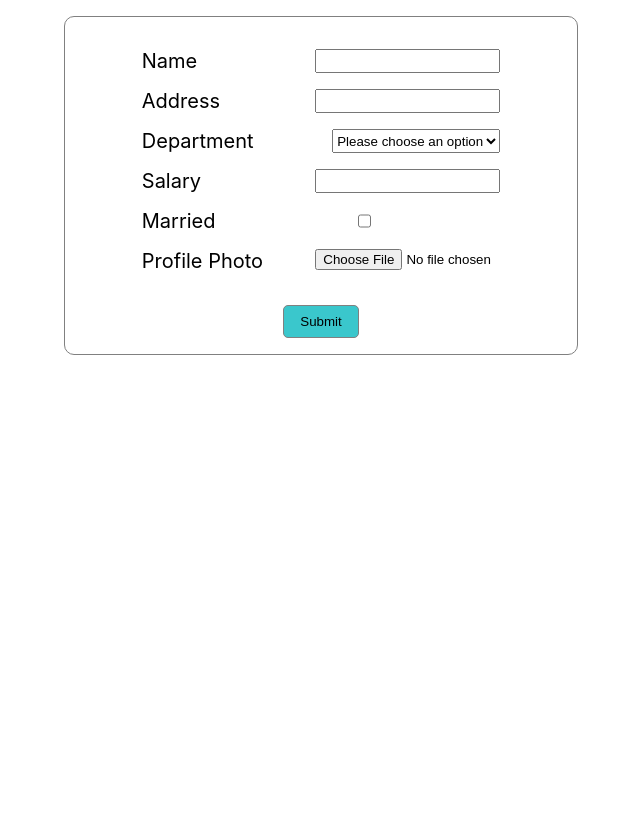
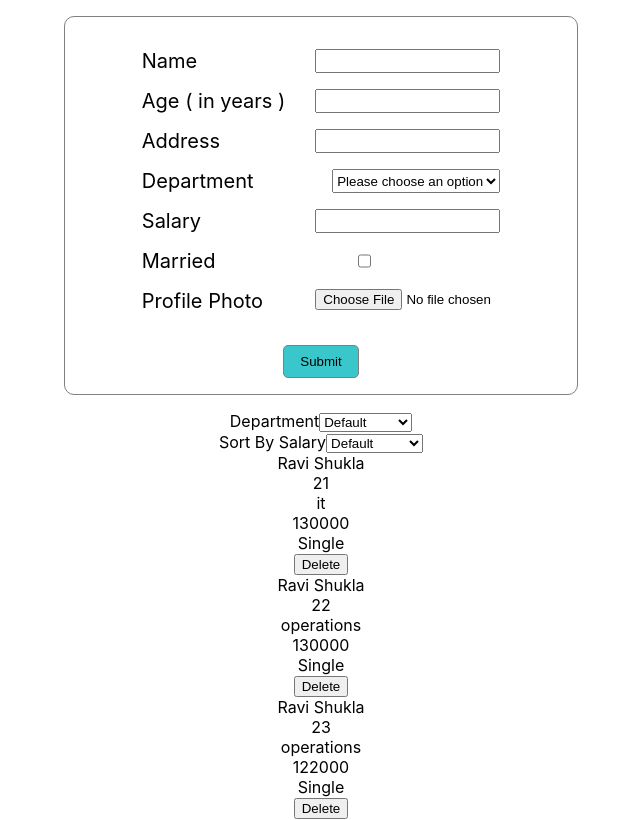
Before and after one commit to Rshukla12/Employee-Management, a React (Create React App) app: page / in a window 1280 px wide. Shown: the top 820 px of the page, without its empty margins (319-959 px from the left). Built offline with nearby package versions, Linux system fonts and the light colour scheme; data requests are answered from the project's data file.

Commit message:
Added table view and functionality to sort and filter department wise

```diff
--- /dev/null
+++ b/db.json
@@ -0,0 +1,60 @@
+{
+  "profile": [
+    {
+      "name": "Ravi Shukla",
+      "age": "21",
+      "address": "124,Ashapuri Society-2, Bamroli Road,, Udhna",
+      "departement": "",
+      "salary": "130000",
+      "maritalState": false,
+      "profilePhoto": "",
+      "department": "it",
+      "id": 5
+    },
+    {
+      "name": "Ravi Shukla",
+      "age": "22",
+      "address": "124,Ashapuri Society-2, Bamroli Road,, Udhna",
+      "departement": "",
+      "salary": "130000",
+      "maritalState": false,
+      "profilePhoto": "",
+      "department": "operations",
+      "id": 6
+    },
+    {
+      "name": "Ravi Shukla",
+      "age": "23",
+      "address": "124,Ashapuri Society-2, Bamroli Road,, Udhna",
+      "departement": "",
+      "salary": "122000",
+      "maritalState": false,
+      "profilePhoto": "",
+      "department": "operations",
+      "id": 7
+    },
+    {
+      "name": "Ravi Shukla",
+      "age": "22",
+      "address": "124,Ashapuri Society-2, Bamroli Road,, Udhna",
+      "departement": "",
+      "salary": "130000",
+      "maritalState": false,
+      "profilePhoto": "",
+      "department": "resources",
+      "id": 8
+    },
+    {
+      "name": "Ravi Shukla",
+      "age": "22",
+      "address": "124,Ashapuri Society-2, Bamroli Road,, Udhna",
+      "departement": "",
+      "salary": "220000",
+      "maritalState": false,
+      "profilePhoto": "",
+      "department": "resources",
+      "maritalStatus": true,
+      "id": 9
+    }
+  ]
+}
--- a/package.json
+++ b/package.json
@@ -11,13 +11,16 @@
     "react": "^17.0.2",
     "react-dom": "^17.0.2",
     "react-scripts": "4.0.3",
+    "serve": "^13.0.2",
     "web-vitals": "^1.1.2"
   },
   "scripts": {
     "start": "react-scripts start",
     "build": "react-scripts build",
     "test": "react-scripts test",
-    "eject": "react-scripts eject"
+    "eject": "react-scripts eject",
+    "server": "json-server db.json --watch",
+    "serve": "serve ./build"
   },
   "eslintConfig": {
     "extends": [
--- a/src/App.js
+++ b/src/App.js
@@ -1,10 +1,11 @@
 import './App.css';
-import Form from './Components/Form/Form';
+import EmployeeManagement from './Components/EmployeeManagement';
 
 function App() {
+
   return (
     <div className="App">
-      <Form />
+      <EmployeeManagement />
     </div>
   );
 }
--- /dev/null
+++ b/src/Components/EmployeeManagement.jsx
@@ -0,0 +1,16 @@
+import React, { useState } from "react";
+import Form from "./Form/Form";
+import Table from "./Table/Table";
+
+const EmployeeManagement = () => {
+    const [isUpdated, setIsUpdated] = useState(false);
+
+    return (
+      <>
+        <Form setIsUpdated={setIsUpdated}/>
+        <Table isUpdated={isUpdated}/>
+      </>
+    );
+}
+
+export default EmployeeManagement;
--- a/src/Components/Form/Form.jsx
+++ b/src/Components/Form/Form.jsx
@@ -1,8 +1,8 @@
 import React, { useEffect, useRef, useState } from "react";
 import styles from "./Form.module.css";
+import axios from "axios";
 
-const Form = ({onFormSubmit}) => {
-    const [formState, setFormState] = useState({
+const intial = {
     name: "",
     age: "",
     address: "",
@@ -10,14 +10,19 @@ const Form = ({onFormSubmit}) => {
     salary: "",
     maritalState: false,
     profilePhoto: ""
-    });
+};
+
+const Form = ({setIsUpdated}) => {
     const [ imageSrc, setImageSrc ] = useState("");
+    const [isLoading, setIsLoading] = useState(false);
+    const [isError, setIsError] = useState(false);
+    const [formState, setFormState] = useState(intial);
     const imageRef = useRef(null);
 
     const handleFormUpdate = (e) => {
         const { name, value, type, checked } = e.target;
         let val = type === "checkbox" ? checked : value;
-        if ( name === "salary" && Number.isNaN(Number(e.target.value) ) ) return;
+        if ( ( name === "salary" || name === "age" ) && Number.isNaN(Number(e.target.value) ) ) return;
         setFormState({
             ...formState,
             [name]:val
@@ -26,8 +31,20 @@ const Form = ({onFormSubmit}) => {
 
     const handleFormSubmit = (e) => {
         e.preventDefault();
-        // onFormSubmit(formState);
-        console.log(formState)
+        setIsLoading(true);
+        axios.post("http://localhost:3000/profile", formState )
+        .then( res => {
+            setFormState(intial);
+            setImageSrc("");
+        })
+        .catch( err => {
+            setIsError(true);
+            console.log(err);
+        })
+        .finally( () => {
+            setIsLoading(false);
+            setIsUpdated(val=> !val);
+        } )
     }
 
     const handlePhotoChange = (e) => {
@@ -47,9 +64,19 @@ const Form = ({onFormSubmit}) => {
 
     return (
         <form className={styles.form} onSubmit={handleFormSubmit}>
+            { isLoading ? (
+                <div>...Loading</div>
+            ) : isError ? (
+                <div>...Error</div>
+            ) : (
+                <div>
                     <div className={styles.inpRow} >
                         <label htmlFor="name">Name</label>
                         <input type="text" onChange={handleFormUpdate} name="name" value={formState.name} required={true}/>
+                    </div>
+                    <div className={styles.inpRow} >
+                        <label htmlFor="age">Age ( in years )</label>
+                        <input type="text" onChange={handleFormUpdate} name="age" value={formState.age} required={true}/>
                     </div>
                     <div className={styles.inpRow} >
                         <label htmlFor="address">Address</label>
@@ -71,7 +98,7 @@ const Form = ({onFormSubmit}) => {
                     </div>
                     <div className={styles.inpRow} >
                         <label htmlFor="maritalStatus">Married</label>
-                <input type="checkbox" onChange={handleFormUpdate} name="maritalStatus" value={formState.maritalState} required={true} />
+                        <input type="checkbox" onChange={handleFormUpdate} name="maritalStatus" value={formState.maritalState} />
                     </div>
                     <div className={styles.inpRow} >
                         <label htmlFor="profile">Profile Photo</label>
@@ -85,6 +112,8 @@ const Form = ({onFormSubmit}) => {
                         )}
                     </div>
                     <input type="submit" value="Submit" className={styles.submit} />
+                </div>
+            )}
         </form>
     )
 }
--- a/src/Components/Form/Form.module.css
+++ b/src/Components/Form/Form.module.css
@@ -25,7 +25,7 @@
 .img {
     width: 10rem;
     height: 10rem;
-    margin-left: 31%;
+    margin: auto;
 }
 .inpRow > input[type="checkbox"] {
     margin-right: 36%;
--- a/src/Components/Table/Table.jsx
+++ b/src/Components/Table/Table.jsx
@@ -0,0 +1,98 @@
+import React, { useState, useEffect } from "react";
+import TableItem from "./TableItem";
+import style from "./Table.module.css";
+import axios from "axios";
+
+const Table = ({isUpdated}) => {
+    const [data, setData] = useState([]);
+    const [isLoading, setIsLoading] = useState(true);
+    const [isError, setIsError] = useState(false);
+    const [sorting, setSorting] = useState("default");
+    const [filter, setFilter] = useState("default");
+
+    useEffect( () => {
+        fetchData();
+    }, [isUpdated])
+
+    const fetchData = () => {
+        setIsLoading(true);
+        axios.get("http://localhost:3000/profile")
+        .then( res => setData(res.data) )
+        .catch( err => {
+            console.log(err);
+            setIsError(true);
+        })
+        .finally( () => setIsLoading(false) );
+    }
+
+    const handleDeleteUser = (id) => {
+        setIsLoading(true);
+        axios.delete(`http://localhost:3000/profile/${id}`)
+        .then( () => fetchData() )
+        .catch( err => {
+            console.log(err);
+            setIsError(true);
+        })
+        .finally( () => setIsLoading(false) );
+    }
+
+    const handleChange = (e) => {
+        if ( e.target.name === "filter" ) setFilter(e.target.value);
+        else setSorting(e.target.value)
+    }
+
+    return (
+        <div>
+
+            { isLoading ? (
+                <div>...Loading</div>
+            ) : isError ? (
+                <div>...Error</div>
+            ) : (
+                <div>
+                    <form>
+                        <div>
+                            <label htmlFor="filter">Department</label>
+                            <select name="filter" onChange={handleChange} >
+                                <option value="default">Default</option>
+                                <option value="management">Mangement</option>
+                                <option value="operations">Operations</option>
+                                <option value="it">IT</option>
+                                <option value="resources">Resources</option>
+                            </select>
+                        </div>
+                        <div>
+                            <label htmlFor="sorting">Sort By Salary</label>
+                            <select name="sorting" onChange={handleChange} >
+                                <option value="default">Default</option>
+                                <option value="asc">Lowest First</option>
+                                <option value="desc">Highest First</option>
+                            </select>
+                        </div>
+                    </form>
+                    <div>
+                        {data.length > 0 ?
+                            data
+                            .filter( user => {
+                                if ( filter === "default" ) return true;
+                                return user.department === filter;
+                            })
+                            .sort( ( user1, user2 ) => {
+                                if ( sorting === "default" ) return 0;
+                                if ( sorting === "asc" ) return user1.salary - user2.salary;
+                                return user2.salary-user1.salary;
+                            })
+                            .map(item => (
+                                <TableItem user={item} key={item.id} onDeleteUser={handleDeleteUser} />
+                            )) : (
+                                <></>
+                            )
+                        }
+                    </div>
+                </div>
+            )}
+        </div>
+    )
+}
+
+export default Table;
--- /dev/null
+++ b/src/Components/Table/TableItem.jsx
@@ -0,0 +1,17 @@
+import React from "react";
+import style from "./Table.module.css";
+
+const TableItem = ({user, onDeleteUser}) => {
+    return (
+        <div className={style.tableItem}>
+            <div>{user.name}</div>
+            <div>{user.age}</div>
+            <div>{user.department}</div>
+            <div>{user.salary}</div>
+            <div>{user.maritalStatus ? "Married" : "Single" }</div>
+            <button onClick={()=>onDeleteUser(user.id)} >Delete</button>
+        </div>
+    )
+}
+
+export default TableItem;
```
Also changed, not shown: src/Components/Table/Table.module.css (added), 1 other file (tests, documents, lock files or other folders). Lines whose indentation alone changed are shown as unchanged.
